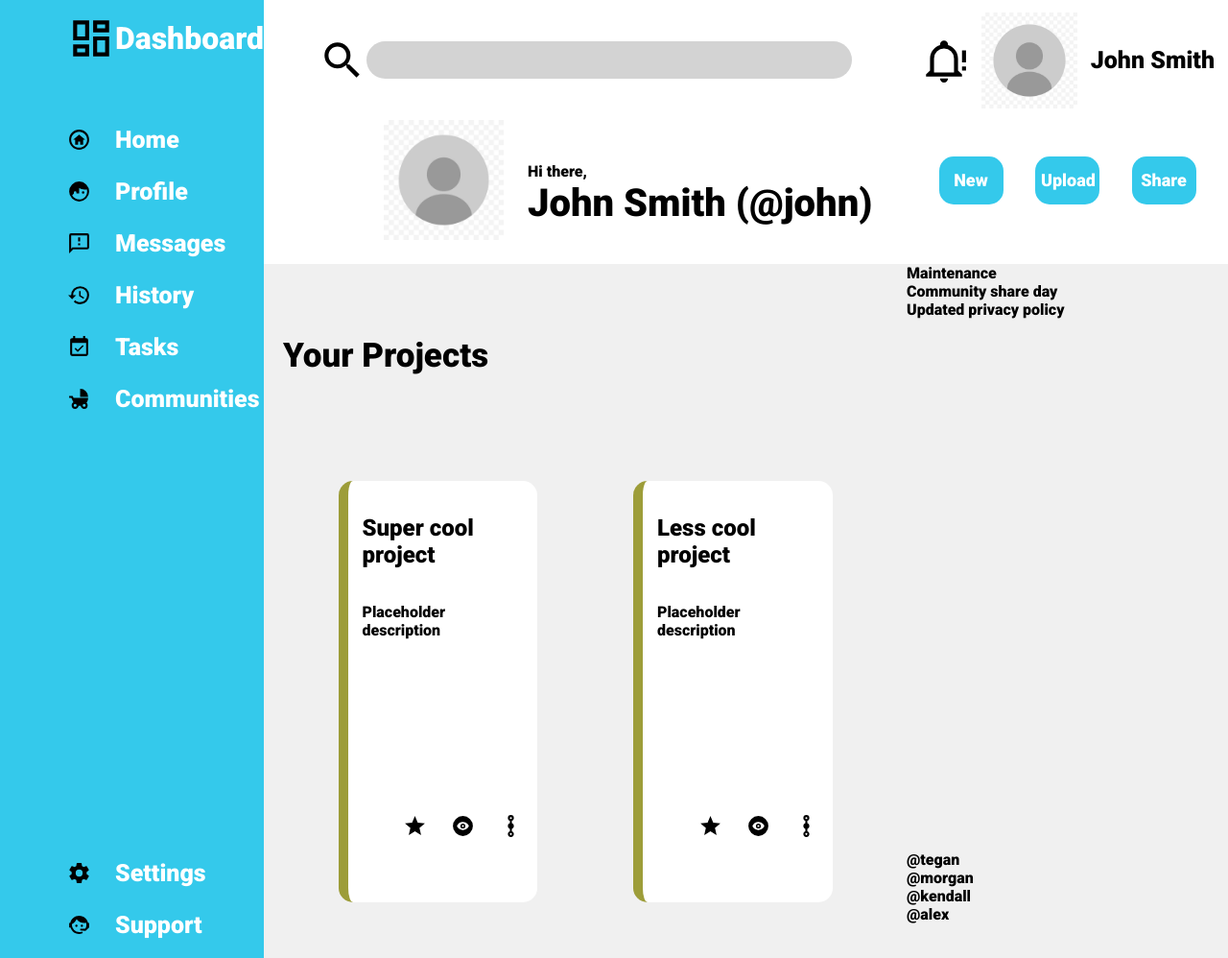
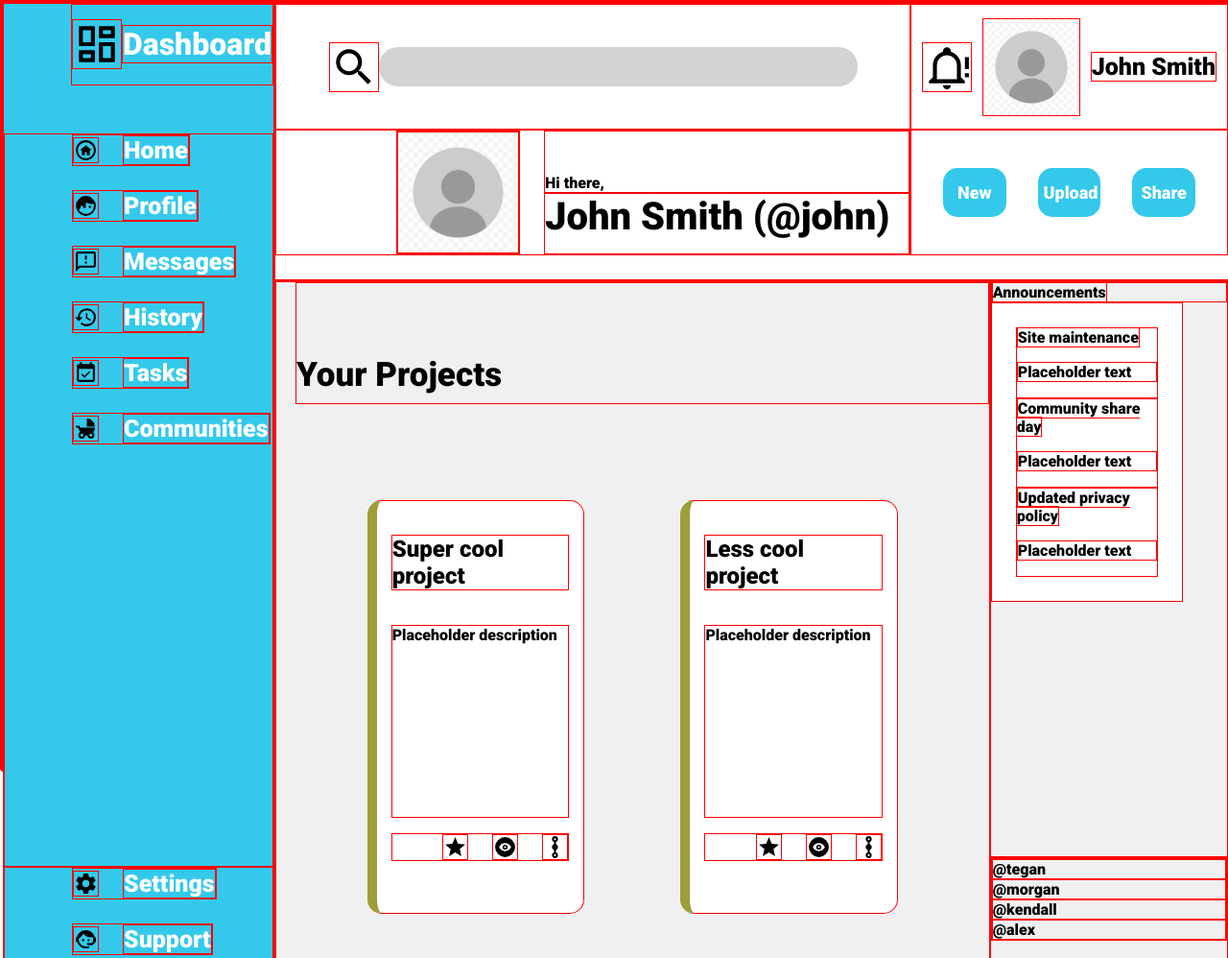
Before and after one commit to codinghaki/CSS-grid-dashboard, a plain HTML site: page index.html in a window 1280 px wide. Shown: the top 998 px of the page at 96% size. Drawn offline with Linux system fonts and the light colour scheme.

Commit message:
Completed all to learn

```diff
--- a/CSS/styles.css
+++ b/CSS/styles.css
@@ -1,5 +1,5 @@
 * {
-  /* border: 1px solid red; */
+  border: 1px solid red;
   font-family: 'Roboto', sans-serif;
 }
 
@@ -146,7 +146,7 @@ header {
 
 .mainContent {
   display: grid;
-  grid-template: 1fr 1fr / 2fr 1fr;
+  grid-template: 1fr 1fr / 3fr 1fr;
   background-color: rgb(240, 240, 240);
 }
 
@@ -187,3 +187,16 @@ header {
   justify-content: flex-end;
   gap: 25px;
 }
+
+.announcementsTile {
+  display: flex;
+  flex-direction: column;
+}
+
+
+
+.announcementsContainer {
+  background-color: white;
+  padding: 25px;
+  width: 60%;
+}
--- a/index.html
+++ b/index.html
@@ -144,15 +144,21 @@
           </div>
         </div>
         <div class="announcementsTile">
+          <div>
+            <span>Announcements</span>
+          </div>
             <div class="announcementsContainer">
               <div class="announcement">
-              <span>Maintenance</span>
+                <span>Site maintenance</span>
+                <p>Placeholder text</p>
               </div>
               <div class="announcement">
                 <span>Community share day</span>
+                <p>Placeholder text</p>
               </div>
               <div class="announcement">
                 <span>Updated privacy policy</span>
+                <p>Placeholder text</p>
               </div>
             </div>
           </div>
```
Lines whose indentation alone changed are shown as unchanged.
